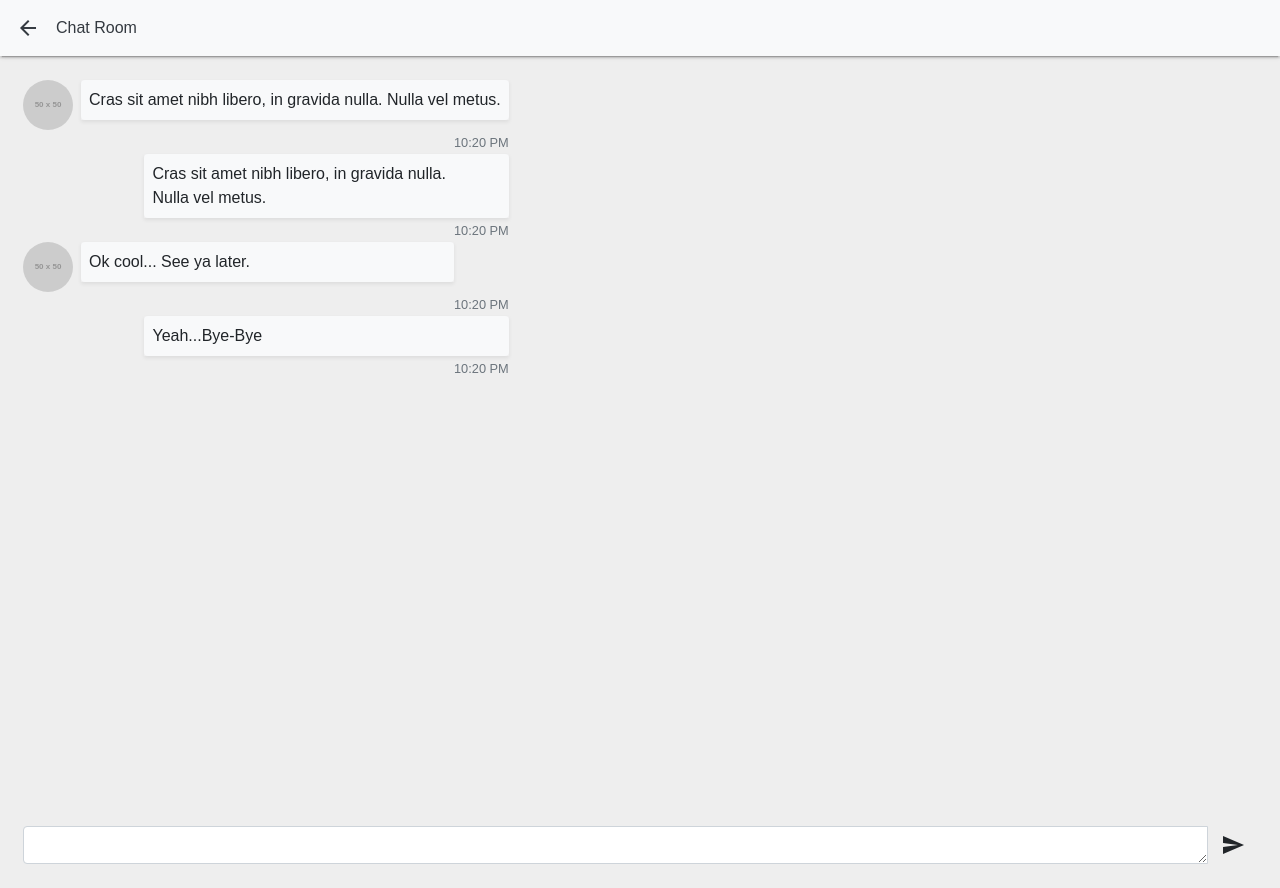
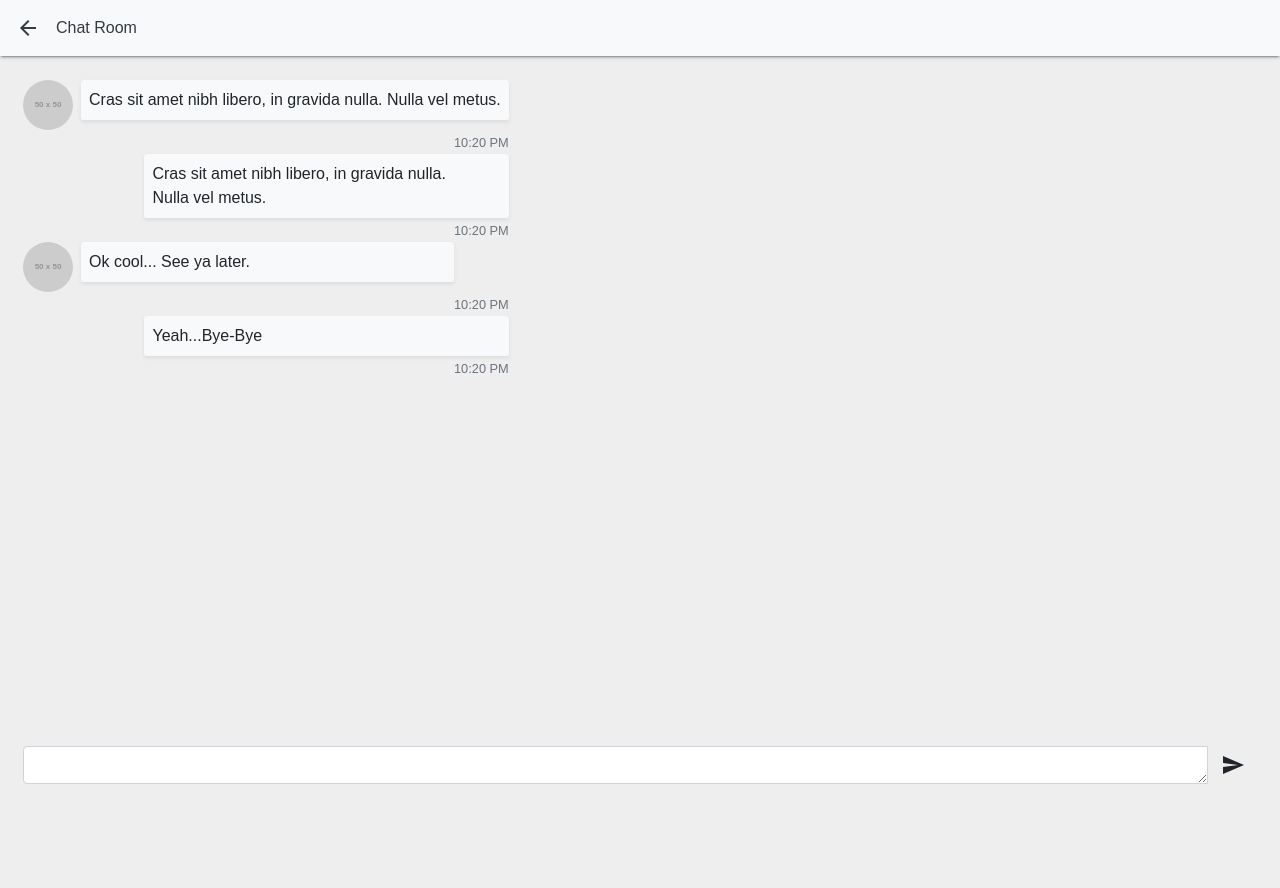
Before and after one commit to ajaymarathe/mobie-ui, a plain HTML site: page chat.html in a window 1280 px wide. After the commit the page ends 808 px from the top, so only its background shows below. Drawn offline with nearby package versions, Linux system fonts and the light colour scheme; placeholder pictures from the web are drawn by us; a web font is replaced by a local one.

Commit message:
added height 90vh

```diff
--- a/chat.html
+++ b/chat.html
@@ -26,7 +26,7 @@
 <!-- end navbar -->
 <div class="animated slideInRight faster ">
     <div class="container-fluid mobie-badge ">
-                <div class="d-flex align-items-start flex-column bd-highlight mb-3" style="height: 100vh;">
+                <div class="d-flex align-items-start flex-column bd-highlight mb-3" style="height: 90vh;">
                     <div class="mb-auto p-2 bd-highlight">
                         <div class="chat-screen">
                             <div class="media">
```
